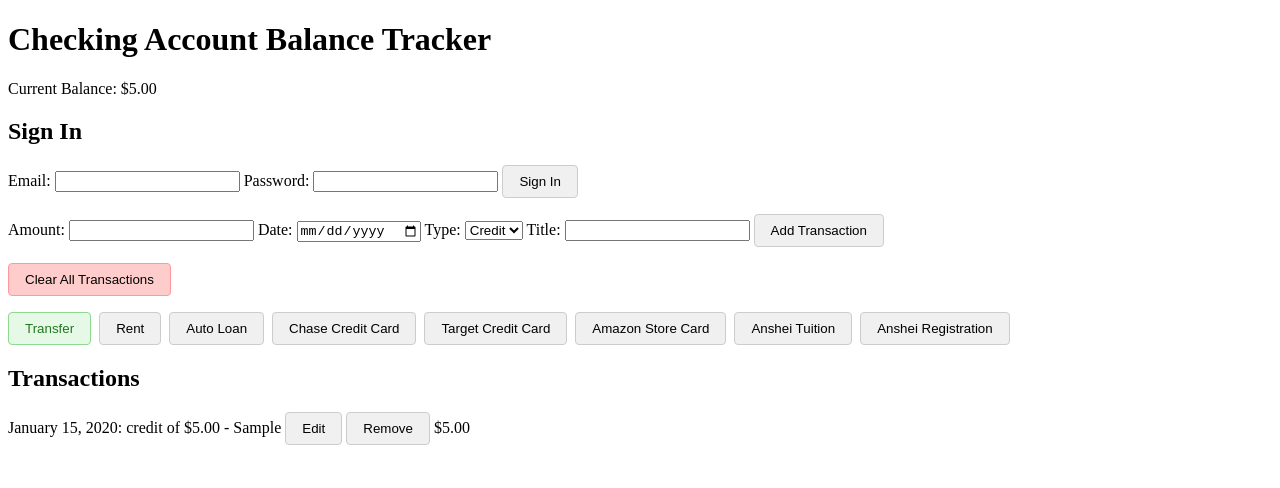
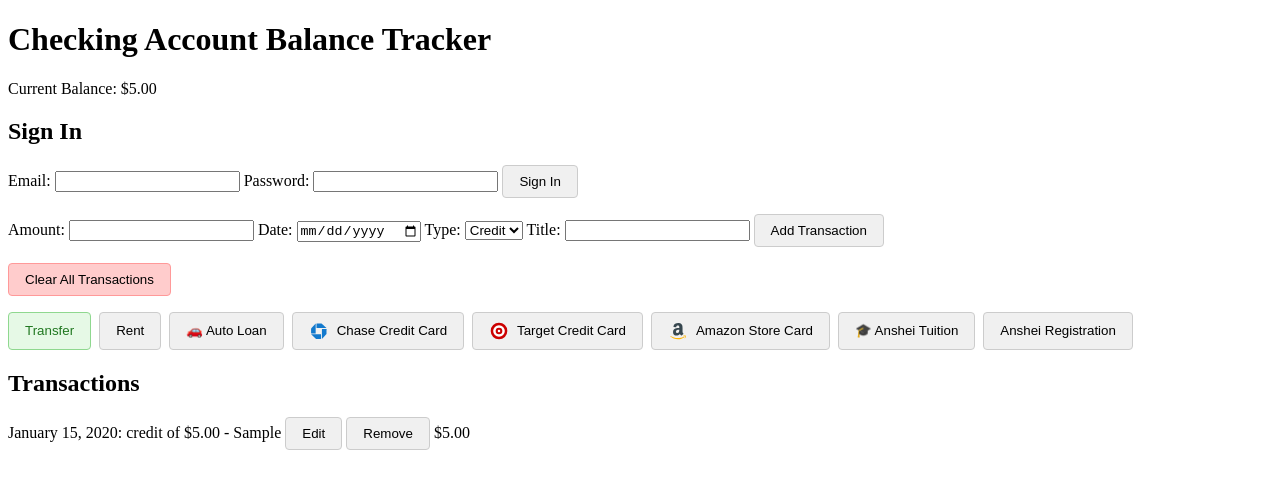
Before and after one commit to rafistrauss/budget, a SvelteKit app: page /checking in a window 1280 px wide. Both pictures are taken after typing "5", "2020-01-15", "Sample" into the empty fields and a click on the button "Add Transaction". Shown: the top 488 px of the page. Built offline with nearby package versions, Linux system fonts and the light colour scheme; no server answers.

Commit message:
feat: Add logo components for Chase, Amazon, and Target; update transaction display with logos

```diff
--- /dev/null
+++ b/src/lib/AmazonLogo.svelte
@@ -0,0 +1 @@
+<svg xmlns="http://www.w3.org/2000/svg"  viewBox="0 0 48 48" width="20px" height="20px"><path fill="#FFB300" d="M39.6,39c-4.2,3.1-10.5,5-15.6,5c-7.3,0-13.8-2.9-18.8-7.4c-0.4-0.4,0-0.8,0.4-0.6c5.4,3.1,11.5,4.9,18.3,4.9c4.6,0,10.4-1,15.1-3C39.7,37.7,40.3,38.5,39.6,39z M41.1,36.9c-0.5-0.7-3.5-0.3-4.8-0.2c-0.4,0-0.5-0.3-0.1-0.6c2.3-1.7,6.2-1.2,6.6-0.6c0.4,0.6-0.1,4.5-2.3,6.3c-0.3,0.3-0.7,0.1-0.5-0.2C40.5,40.4,41.6,37.6,41.1,36.9z"/><path fill="#37474F" d="M36.9,29.8c-1-1.3-2-2.4-2-4.9v-8.3c0-3.5,0-6.6-2.5-9c-2-1.9-5.3-2.6-7.9-2.6C19,5,14.2,7.2,13,13.4c-0.1,0.7,0.4,1,0.8,1.1l5.1,0.6c0.5,0,0.8-0.5,0.9-1c0.4-2.1,2.1-3.1,4.1-3.1c1.1,0,3.2,0.6,3.2,3v3c-3.2,0-6.6,0-9.4,1.2c-3.3,1.4-5.6,4.3-5.6,8.6c0,5.5,3.4,8.2,7.8,8.2c3.7,0,5.9-0.9,8.8-3.8c0.9,1.4,1.3,2.2,3,3.7c0.4,0.2,0.9,0.2,1.2-0.1l0,0c1-0.9,2.9-2.6,4-3.5C37.4,30.9,37.3,30.3,36.9,29.8z M27,22.1L27,22.1c0,2-0.1,6.9-5,6.9c-3,0-3-3-3-3c0-4.5,4.2-5,8-5V22.1z"/></svg>
--- /dev/null
+++ b/src/lib/ChaseLogo.svelte
@@ -0,0 +1 @@
+<svg xmlns="http://www.w3.org/2000/svg"  viewBox="0 0 48 48" width="20px" height="20px"><path fill="#1279cd" d="M42,17L30,6H19c-0.552,0-1,0.448-1,1v10H42z"/><path fill="#1279cd" d="M31,43l11-12V20c0-0.552-0.448-1-1-1H31V43z"/><path fill="#1279cd" d="M5,32l12,11h11c0.552,0,1-0.448,1-1V32H5z"/><path fill="#1279cd" d="M16,6L5,18v11c0,0.552,0.448,1,1,1h10V6z"/></svg>
--- /dev/null
+++ b/src/lib/TargetLogo.svelte
@@ -0,0 +1,6 @@
+<svg width="20" height="20" viewBox="0 0 24 24" fill="none" xmlns="http://www.w3.org/2000/svg">
+    <circle cx="12" cy="12" r="10" fill="#CC0000"/>
+    <circle cx="12" cy="12" r="7" fill="white"/>
+    <circle cx="12" cy="12" r="4" fill="#CC0000"/>
+    <circle cx="12" cy="12" r="1.5" fill="white"/>
+</svg>
--- a/src/routes/checking/+page.svelte
+++ b/src/routes/checking/+page.svelte
@@ -3,6 +3,9 @@
     import { initializeApp } from 'firebase/app';
     import { getAuth, onAuthStateChanged, signInWithEmailAndPassword } from 'firebase/auth';
     import { getFirestore, doc, setDoc, getDoc } from 'firebase/firestore';
+    import ChaseLogo from '$lib/ChaseLogo.svelte';
+    import TargetLogo from '$lib/TargetLogo.svelte';
+    import AmazonLogo from '$lib/AmazonLogo.svelte';
 
     const easternTimezone = 'America/New_York'; // Set timezone to Eastern
 
@@ -290,6 +293,14 @@
         padding: 0.5rem 1rem;
         cursor: pointer;
         transition: background-color 0.3s;
+        display: inline-flex;
+        align-items: center;
+        gap: 0.5rem;
+    }
+
+    button :global(svg) {
+        vertical-align: middle;
+        flex-shrink: 0;
     }
 
     button:hover {
@@ -332,6 +343,17 @@
 
     ul li {
         margin-bottom: 0.5rem;
+    }
+
+    .transaction-title {
+        display: inline-flex;
+        align-items: center;
+        gap: 0.25rem;
+    }
+
+    .transaction-title :global(svg) {
+        vertical-align: middle;
+        flex-shrink: 0;
     }
 
     .suggestion {
@@ -412,11 +434,11 @@
     <div class="shortcut-buttons">
         <button class="credit-button" on:click={() => { setShortcut('', getUpcomingDate(1)); type = 'credit'; title = 'Transfer'; }}>Transfer</button>
         <button class:addressed={hasRent} on:click={() => { setShortcut('3445', getUpcomingDate(1)); type = 'debit'; title = 'Rent'; }}>Rent</button>
-        <button class:addressed={hasAutoLoan} on:click={() => { setShortcut('723.5', getUpcomingDate(8)); type = 'debit'; title = 'Auto Loan'; }}>Auto Loan</button>
-        <button class:addressed={hasChaseCreditCard} on:click={() => { setShortcut('', getUpcomingDate(8)); type = 'debit'; title = 'Chase Credit Card'; }}>Chase Credit Card</button>
-        <button class:addressed={hasTargetCreditCard} on:click={() => { setShortcut('', getUpcomingDate(8)); type = 'debit'; title = 'Target Credit Card'; }}>Target Credit Card</button>
-        <button class:addressed={hasAmazonStoreCard} on:click={() => { setShortcut('', getUpcomingDate(8)); type = 'debit'; title = 'Amazon Store Card'; }}>Amazon Store Card</button>
-        <button class:addressed={hasAnsheiTuition} on:click={() => { setShortcut('1297', getUpcomingDate(1)); type = 'debit'; title = 'Anshei Tuition'; }}>Anshei Tuition</button>
+        <button class:addressed={hasAutoLoan} on:click={() => { setShortcut('723.5', getUpcomingDate(8)); type = 'debit'; title = 'Auto Loan'; }}>🚗 Auto Loan</button>
+        <button class:addressed={hasChaseCreditCard} on:click={() => { setShortcut('', getUpcomingDate(8)); type = 'debit'; title = 'Chase Credit Card'; }}><ChaseLogo /> Chase Credit Card</button>
+        <button class:addressed={hasTargetCreditCard} on:click={() => { setShortcut('', getUpcomingDate(8)); type = 'debit'; title = 'Target Credit Card'; }}><TargetLogo /> Target Credit Card</button>
+        <button class:addressed={hasAmazonStoreCard} on:click={() => { setShortcut('', getUpcomingDate(8)); type = 'debit'; title = 'Amazon Store Card'; }}><AmazonLogo /> Amazon Store Card</button>
+        <button class:addressed={hasAnsheiTuition} on:click={() => { setShortcut('1297', getUpcomingDate(1)); type = 'debit'; title = 'Anshei Tuition'; }}>🎓 Anshei Tuition</button>
         <button class:addressed={hasAnsheiRegistration} on:click={() => { setShortcut('50', getUpcomingDate(1)); type = 'debit'; title = 'Anshei Registration'; }}>Anshei Registration</button>
     </div>
 
@@ -424,7 +446,24 @@
     <ul>
         {#each transactions as { amount, date, type, title, runningTotal }, index}
             <li>
-                {formatDate(date)}: {type} of {formatCurrency(amount)}{title ? ` - ${title}` : ''}
+                {formatDate(date)}: {type} of {formatCurrency(amount)}
+                {#if title}
+                    <span class="transaction-title">
+                        -
+                        {#if title === 'Chase Credit Card'}
+                            <ChaseLogo />
+                        {:else if title === 'Target Credit Card'}
+                            <TargetLogo />
+                        {:else if title === 'Amazon Store Card'}
+                            <AmazonLogo />
+                        {:else if title === 'Auto Loan'}
+                            🚗
+                        {:else if title === 'Anshei Tuition'}
+                            🎓
+                        {/if}
+                        {title}
+                    </span>
+                {/if}
                 <button on:click={() => editTransaction(index)}>Edit</button>
                 <button on:click={() => removeTransaction(index)}>Remove</button>
                 {#if runningTotal < 0}
```
